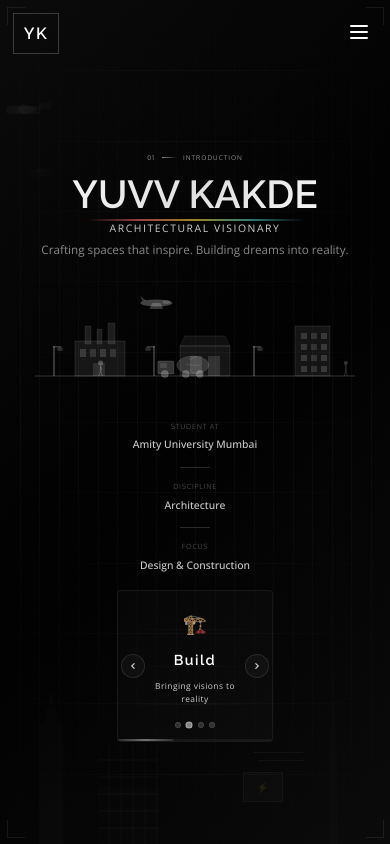
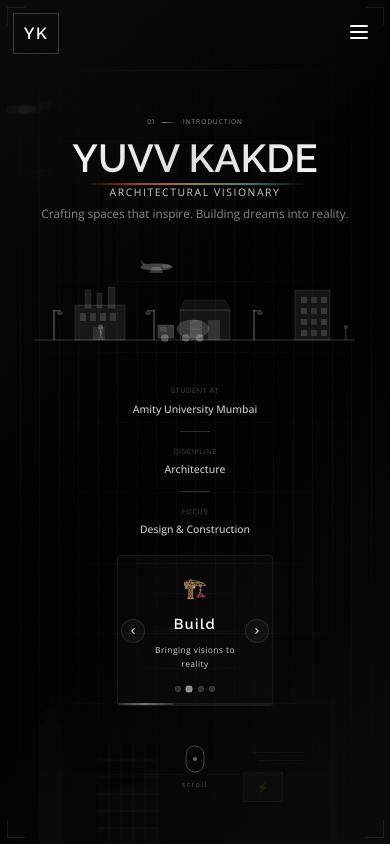
Before and after one commit to insane0904/yuvvbuilds, a React (Vite) app: page / in a window 390 px wide. Shown: the top 844 px of the page. Built offline with nearby package versions, Linux system fonts and the light colour scheme.

Commit message:
Add minimalistic scroll indicator for mobile

```diff
--- a/src/components/Hero/Hero.module.css
+++ b/src/components/Hero/Hero.module.css
@@ -918,6 +918,23 @@
   display: block;
 }
 
+/* Mobile Scroll Hint - hidden on desktop */
+.mobileScrollHint {
+  display: none;
+  flex-direction: column;
+  align-items: center;
+  gap: 0.5rem;
+  margin-top: 1.5rem;
+}
+
+.scrollText {
+  font-family: var(--font-mono);
+  font-size: 0.55rem;
+  letter-spacing: 0.2em;
+  color: rgba(255, 255, 255, 0.3);
+  text-transform: lowercase;
+}
+
 /* Responsive */
 @media (max-width: 1400px) {
   .archCircle {
@@ -1007,6 +1024,11 @@
   /* Show mobile construction scene on phones */
   .mobileGraphic {
     display: block;
+  }
+
+  /* Show mobile scroll hint */
+  .mobileScrollHint {
+    display: flex;
   }
 
   .nameContainer {
--- a/src/components/Hero/Hero.tsx
+++ b/src/components/Hero/Hero.tsx
@@ -611,6 +611,30 @@ const Hero = () => {
         >
           <Slider />
         </motion.div>
+
+        {/* Mobile Scroll Indicator */}
+        <motion.div
+          className={styles.mobileScrollHint}
+          initial={{ opacity: 0 }}
+          animate={{ opacity: 1 }}
+          transition={{ duration: 0.8, delay: 2.5 }}
+        >
+          <motion.div
+            animate={{ y: [0, 6, 0] }}
+            transition={{ duration: 1.5, repeat: Infinity, ease: "easeInOut" }}
+          >
+            <svg width="20" height="28" viewBox="0 0 20 28" fill="none">
+              <rect x="1" y="1" width="18" height="26" rx="9" stroke="rgba(255,255,255,0.25)" strokeWidth="1"/>
+              <motion.circle
+                cx="10" cy="8" r="2"
+                fill="rgba(255,255,255,0.4)"
+                animate={{ cy: [8, 14, 8] }}
+                transition={{ duration: 1.5, repeat: Infinity, ease: "easeInOut" }}
+              />
+            </svg>
+          </motion.div>
+          <span className={styles.scrollText}>scroll</span>
+        </motion.div>
       </div>
 
       {/* Corner Decorations */}
```
